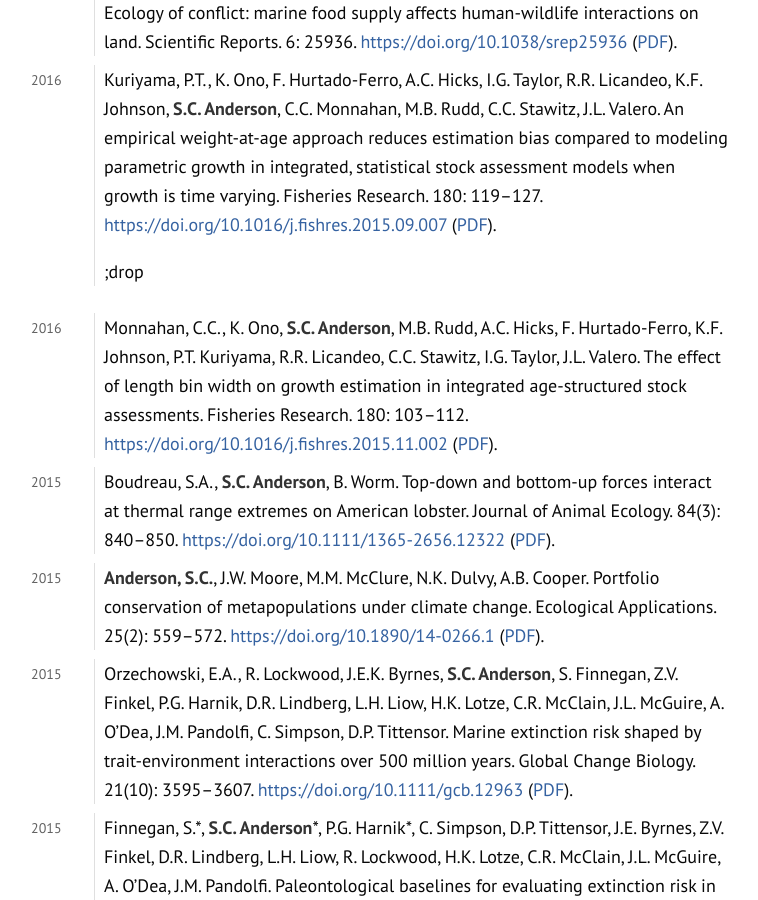
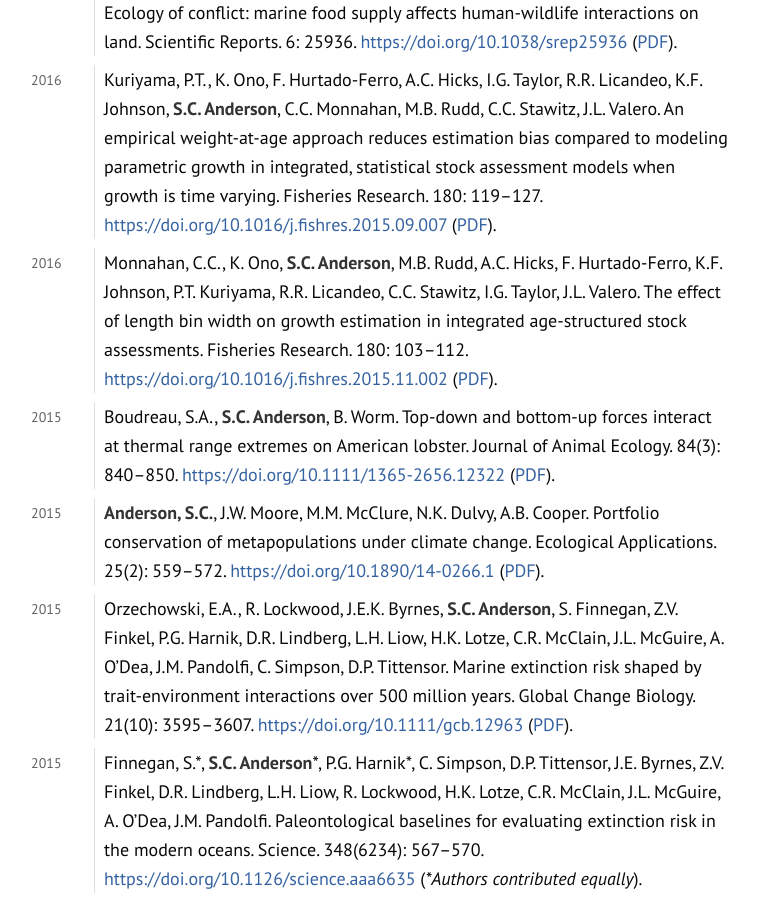
Before and after one commit to seananderson/seananderson.ca, a Jekyll site: the page built from cv.html, in a window 1280 px wide and 900 px high, scrolled down 2237 px. Shown: the whole window, without its empty margins (259-1017 px from the left). Built offline with Jekyll 4.4.1, drawn with Linux system fonts in a browser that asks for light colours; comment, search, counter and statistics services are not loaded.

Commit message:
Fix typo

```diff
--- a/AndersonCV.txt
+++ b/AndersonCV.txt
@@ -128,7 +128,6 @@ Publications
     ([PDF](http://www.nature.com/articles/srep25936.pdf)).
 
 2016
-
 :   Kuriyama, P.T., K. Ono, F. Hurtado-Ferro, A.C. Hicks, I.G. Taylor,
     R.R. Licandeo, K.F. Johnson, **S.C. Anderson**, C.C. Monnahan, M.B.
     Rudd, C.C. Stawitz, J.L. Valero. An empirical weight-at-age approach
@@ -137,8 +136,6 @@ Publications
     varying. Fisheries Research. 180: 119--127.
     <https://doi.org/10.1016/j.fishres.2015.09.007>
     ([PDF](https://sean.updog.co/papers/Kuriyama_etal_2016_empirical.pdf)).
-
-    ;drop
 
 2016
 :   Monnahan, C.C., K. Ono, **S.C. Anderson**, M.B. Rudd, A.C. Hicks, F.
--- a/cv.html
+++ b/cv.html
@@ -73,8 +73,7 @@ First Class Honours &amp; Environmental Programmes Honour Society Medal
 <dd>Artelle, K.A., <strong>S.C. Anderson</strong>, J.D. Reynolds, A.B. Cooper, P.C. Paquet, C.T. Darimont. Ecology of conflict: marine food supply affects human-wildlife interactions on land. Scientific Reports. 6: 25936. <a href="https://doi.org/10.1038/srep25936" class="uri">https://doi.org/10.1038/srep25936</a> (<a href="http://www.nature.com/articles/srep25936.pdf">PDF</a>).
 </dd>
 <dt>2016</dt>
-<dd><p>Kuriyama, P.T., K. Ono, F. Hurtado-Ferro, A.C. Hicks, I.G. Taylor, R.R. Licandeo, K.F. Johnson, <strong>S.C. Anderson</strong>, C.C. Monnahan, M.B. Rudd, C.C. Stawitz, J.L. Valero. An empirical weight-at-age approach reduces estimation bias compared to modeling parametric growth in integrated, statistical stock assessment models when growth is time varying. Fisheries Research. 180: 119–127. <a href="https://doi.org/10.1016/j.fishres.2015.09.007" class="uri">https://doi.org/10.1016/j.fishres.2015.09.007</a> (<a href="https://sean.updog.co/papers/Kuriyama_etal_2016_empirical.pdf">PDF</a>).</p>
-<p>;drop</p>
+<dd>Kuriyama, P.T., K. Ono, F. Hurtado-Ferro, A.C. Hicks, I.G. Taylor, R.R. Licandeo, K.F. Johnson, <strong>S.C. Anderson</strong>, C.C. Monnahan, M.B. Rudd, C.C. Stawitz, J.L. Valero. An empirical weight-at-age approach reduces estimation bias compared to modeling parametric growth in integrated, statistical stock assessment models when growth is time varying. Fisheries Research. 180: 119–127. <a href="https://doi.org/10.1016/j.fishres.2015.09.007" class="uri">https://doi.org/10.1016/j.fishres.2015.09.007</a> (<a href="https://sean.updog.co/papers/Kuriyama_etal_2016_empirical.pdf">PDF</a>).
 </dd>
 <dt>2016</dt>
 <dd>Monnahan, C.C., K. Ono, <strong>S.C. Anderson</strong>, M.B. Rudd, A.C. Hicks, F. Hurtado-Ferro, K.F. Johnson, P.T. Kuriyama, R.R. Licandeo, C.C. Stawitz, I.G. Taylor, J.L. Valero. The effect of length bin width on growth estimation in integrated age-structured stock assessments. Fisheries Research. 180: 103–112. <a href="https://doi.org/10.1016/j.fishres.2015.11.002" class="uri">https://doi.org/10.1016/j.fishres.2015.11.002</a> (<a href="https://sean.updog.co/papers/Monnahan_etal_2016_binwidth.pdf">PDF</a>).
```
Also changed, not shown: cv-pandoc.md (+0 -2 lines), 1 other file.
